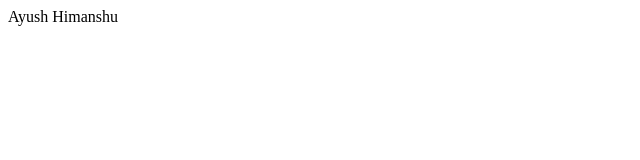
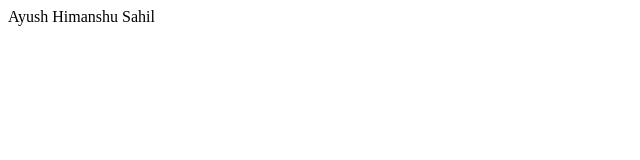
Before and after one commit to shalya-ayush/webpage, a plain HTML site: page index.html in a window 1280 px wide. Shown: the full height of the page, 0-640 px from the left. Drawn offline with Linux system fonts and the light colour scheme.

Commit message:
changes for pull request

```diff
--- a/index.html
+++ b/index.html
@@ -8,5 +8,6 @@
 <body>
     Ayush
     Himanshu
+    Sahil
 </body>
 </html>
```
